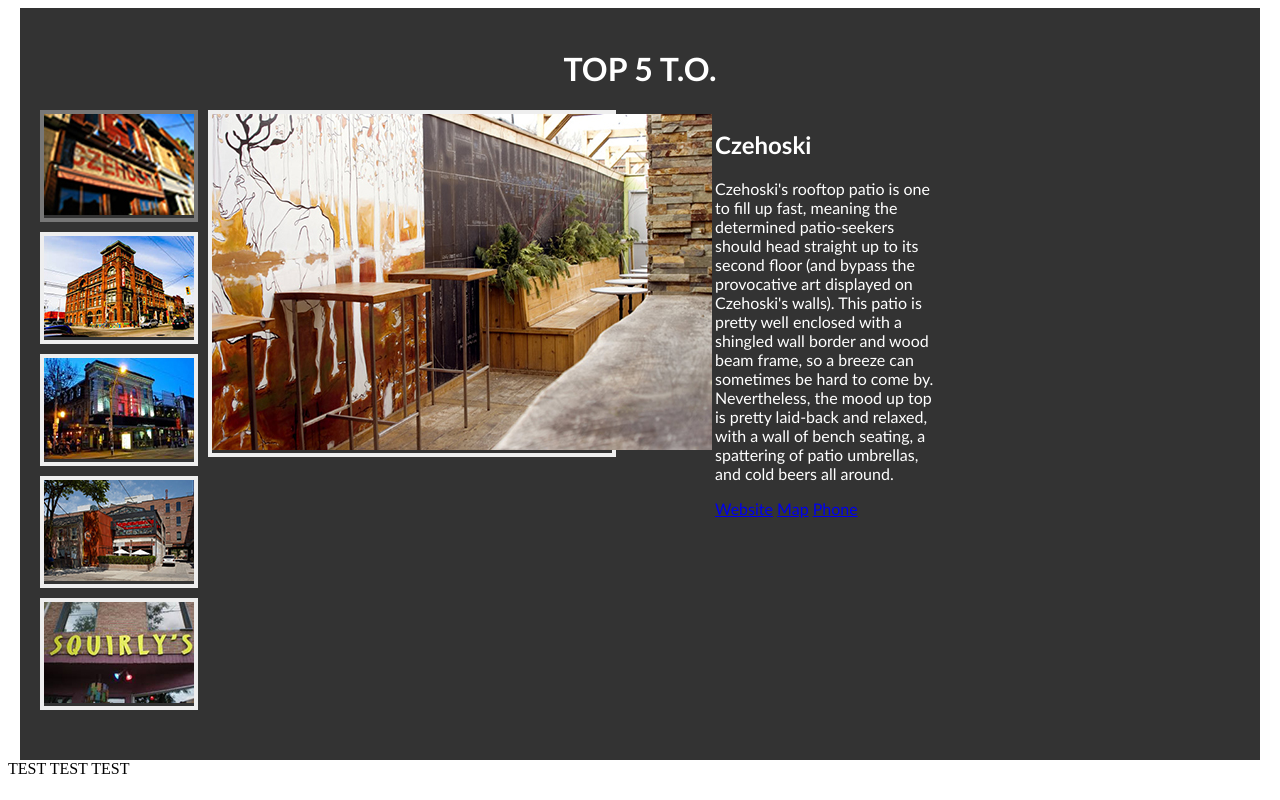
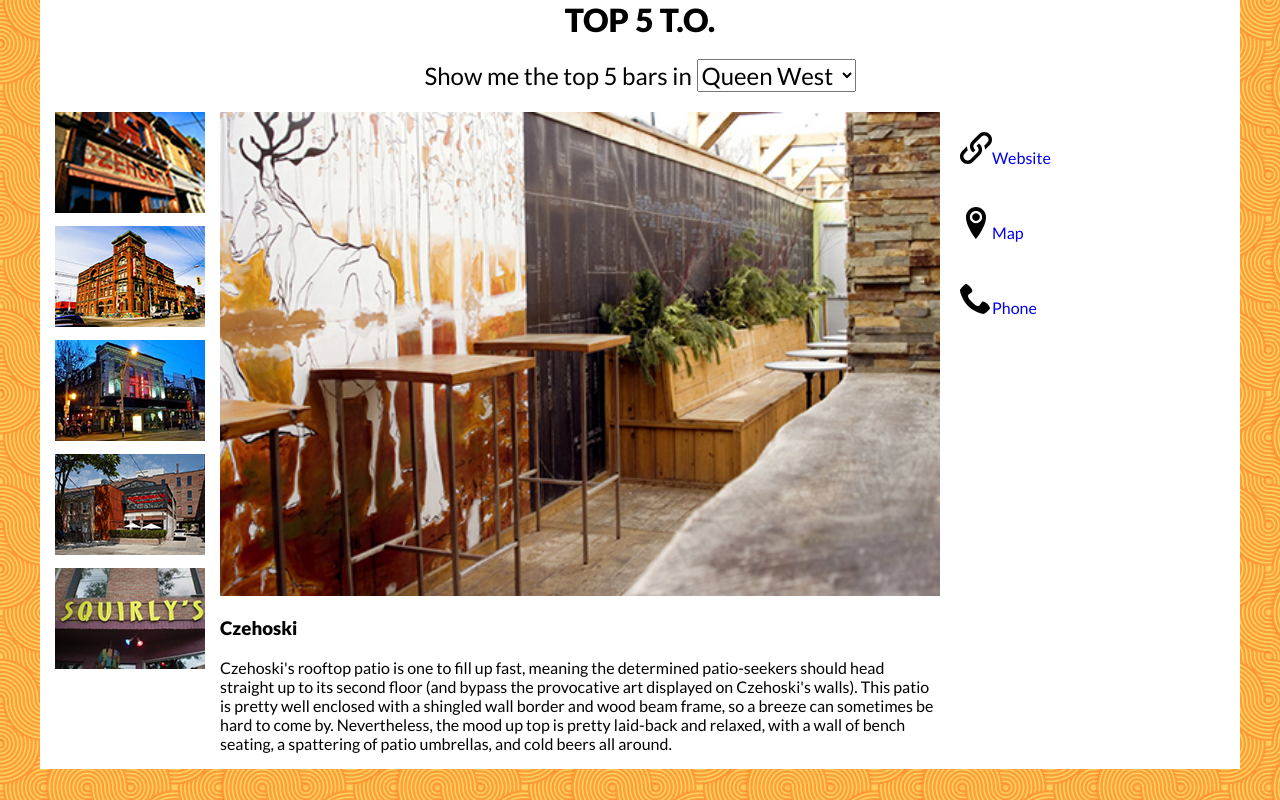
Before and after one commit to ChristinaTing/jQuery-slideshow, a website: page index.html in a window 1280 px wide. Drawn offline with nearby package versions, Linux system fonts and the light colour scheme.

Commit message:
added styling

```diff
--- a/index.html
+++ b/index.html
@@ -3,11 +3,20 @@
 <head>
   <title>jQuery Gallery</title>
   <link rel="stylesheet" type="text/css" href="stylesheet.css">
+  <link href='http://fonts.googleapis.com/css?family=Lato:300,400,900' rel='stylesheet' type='text/css'>
 </head>
 <body>
   <div class="container clearfix">
 
     <h1>Top 5 T.O.</h1>
+    <h2>Show me the top 5 bars in
+      <select>
+        <option value="1">Queen West</option>
+        <option value="2">The Junction</option>
+        <option value="3">Parkdale</option>
+        <option value="4">Roncesvalles</option>
+      </select>
+    </h2>
 
     <div class="gallery">
       <div class="previews">
@@ -24,14 +33,26 @@
       </div><!--end of full div-->
 
       <div class="description">
-        <h2>Czehoski</h2>
+        <h3>Czehoski</h3>
         <p>Czehoski's rooftop patio is one to fill up fast, meaning the determined patio-seekers should head straight up to its second floor (and bypass the provocative art displayed on Czehoski's walls). This patio is pretty well enclosed with a shingled wall border and wood beam frame, so a breeze can sometimes be hard to come by. Nevertheless, the mood up top is pretty laid-back and relaxed, with a wall of bench seating, a spattering of patio umbrellas, and cold beers all around.</p>
-        <a href="#">Website</a>
-        <a href="#">Map</a>
-        <a href="#">Phone</a>
-    </div><!--end of description div-->
+      </div><!--end of description div-->
     </div><!--end of gallery div-->
 
+    <div class="sidebar">
+       <div class="links">
+        <a href="#"><?xml version="1.0" encoding="utf-8"?><!-- Generated by IcoMoon.io -->
+        <!DOCTYPE svg PUBLIC "-//W3C//DTD SVG 1.1//EN" "http://www.w3.org/Graphics/SVG/1.1/DTD/svg11.dtd"><svg version="1.1" xmlns="http://www.w3.org/2000/svg" xmlns:xlink="http://www.w3.org/1999/xlink" width="32" height="32" viewBox="0 0 32 32"><g id="icomoon-ignore">
+        <line stroke-width="1" x1="" y1="" x2="" y2="" stroke="#449FDB" opacity=""></line></g>
+        <path d="M29.794 2.333l-0.126-0.126c-2.942-2.942-7.756-2.942-10.698 0l-6.816 6.817c-2.942 2.942-2.942 7.756 0 10.697l0.126 0.126c0.245 0.245 0.505 0.466 0.773 0.671l2.495-2.495c-0.291-0.172-0.566-0.377-0.816-0.627l-0.126-0.126c-1.597-1.597-1.597-4.196 0-5.793l6.816-6.816c1.597-1.597 4.196-1.597 5.793 0l0.126 0.126c1.597 1.597 1.597 4.197 0 5.793l-3.084 3.084c0.535 1.322 0.789 2.731 0.767 4.137l4.769-4.769c2.942-2.942 2.942-7.756-0-10.697zM19.72 12.154c-0.245-0.245-0.505-0.466-0.773-0.67l-2.495 2.495c0.291 0.172 0.566 0.377 0.816 0.627l0.126 0.126c1.597 1.597 1.597 4.196 0 5.793l-6.817 6.817c-1.597 1.597-4.196 1.597-5.793 0l-0.126-0.126c-1.597-1.598-1.597-4.196 0-5.793l3.084-3.084c-0.535-1.322-0.789-2.731-0.767-4.137l-4.769 4.769c-2.942 2.942-2.942 7.756 0 10.698l0.126 0.126c2.942 2.942 7.756 2.942 10.698 0l6.816-6.816c2.942-2.942 2.942-7.756 0-10.698l-0.126-0.126z"></path>
+        </svg>Website</a>
+        <a href="#"><?xml version="1.0" encoding="utf-8"?>
+        <!-- Generated by IcoMoon.io -->
+        <!DOCTYPE svg PUBLIC "-//W3C//DTD SVG 1.1//EN" "http://www.w3.org/Graphics/SVG/1.1/DTD/svg11.dtd">
+        <svg version="1.1" xmlns="http://www.w3.org/2000/svg" xmlns:xlink="http://www.w3.org/1999/xlink" width="32" height="32" viewBox="0 0 32 32"><g id="icomoon-ignore"><line stroke-width="1" x1="" y1="" x2="" y2="" stroke="#449FDB" opacity=""></line></g><path d="M16 0c-5.523 0-10 4.477-10 10 0 10 10 22 10 22s10-12 10-22c0-5.523-4.477-10-10-10zM16 16.125c-3.383 0-6.125-2.742-6.125-6.125s2.742-6.125 6.125-6.125 6.125 2.742 6.125 6.125-2.742 6.125-6.125 6.125zM12.125 10c0-2.14 1.735-3.875 3.875-3.875s3.875 1.735 3.875 3.875c0 2.14-1.735 3.875-3.875 3.875s-3.875-1.735-3.875-3.875z"></path></svg>Map</a>
+        <a href="#"><?xml version="1.0" encoding="utf-8"?><!-- Generated by IcoMoon.io -->
+        <!DOCTYPE svg PUBLIC "-//W3C//DTD SVG 1.1//EN" "http://www.w3.org/Graphics/SVG/1.1/DTD/svg11.dtd"><svg version="1.1" xmlns="http://www.w3.org/2000/svg" xmlns:xlink="http://www.w3.org/1999/xlink" width="32" height="32" viewBox="0 0 32 32"><g id="icomoon-ignore"><line stroke-width="1" x1="" y1="" x2="" y2="" stroke="#449FDB" opacity=""></line></g><path d="M22 20c-2 2-2 4-4 4s-4-2-6-4-4-4-4-6 2-2 4-4-4-8-6-8-6 6-6 6c0 4 4.109 12.109 8 16s12 8 16 8c0 0 6-4 6-6s-6-8-8-6z"></path></svg>Phone</a>
+       </div>
+    </div>
 
 
   </div><!--end of container div-->
@@ -51,5 +72,3 @@
   </script>
 </body>
 </html>
-
-TEST TEST TEST
--- /dev/null
+++ b/stylesheet.scss
@@ -0,0 +1,71 @@
+article,aside,details,figcaption,figure,footer,header,hgroup,nav,section,summary{display:block;}audio,canvas,video{display:inline-block;}audio:not([controls]){display:none;height:0;}[hidden]{display:none;}html{font-family:sans-serif;-webkit-text-size-adjust:100%;-ms-text-size-adjust:100%;}a:focus{outline:thin dotted;}a:active,a:hover{outline:0;}h1{font-size:2em;}abbr[title]{border-bottom:1px dotted;}b,strong{font-weight:700;}dfn{font-style:italic;}mark{background:#ff0;color:#000;}code,kbd,pre,samp{font-family:monospace, serif;font-size:1em;}pre{white-space:pre-wrap;word-wrap:break-word;}q{quotes:\201C \201D \2018 \2019;}small{font-size:80%;}sub,sup{font-size:75%;line-height:0;position:relative;vertical-align:baseline;}sup{top:-.5em;}sub{bottom:-.25em;}img{border:0;}svg:not(:root){overflow:hidden;}fieldset{border:1px solid silver;margin:0 2px;padding:.35em .625em .75em;}button,input,select,textarea{font-family:inherit;font-size:100%;margin:0;}button,input{line-height:normal;}button,html input[type=button],/* 1 */
+input[type=reset],input[type=submit]{-webkit-appearance:button;cursor:pointer;}button[disabled],input[disabled]{cursor:default;}input[type=checkbox],input[type=radio]{box-sizing:border-box;padding:0;}input[type=search]{-webkit-appearance:textfield;-moz-box-sizing:content-box;-webkit-box-sizing:content-box;box-sizing:content-box;}input[type=search]::-webkit-search-cancel-button,input[type=search]::-webkit-search-decoration{-webkit-appearance:none;}textarea{overflow:auto;vertical-align:top;}table{border-collapse:collapse;border-spacing:0;}body,figure{margin:0;}legend,button::-moz-focus-inner,input::-moz-focus-inner{border:0;padding:0;}
+
+*, *:before, *:after {
+  -moz-box-sizing: border-box; -webkit-box-sizing: border-box; box-sizing: border-box;
+ }
+
+ .clearfix:after {
+    content: " ";
+    visibility: hidden;
+    display: block;
+    height: 0;
+    clear: both;
+ }
+
+ body {
+ 	font-family: 'Lato', sans-serif;
+ 	background-image: url('images/wild-sea.png');
+ }
+
+ h1 {
+ 	text-align: center;
+ 	text-transform: uppercase;
+ 	font-weight: 900;
+ 	margin: 0;
+ 	padding: 0;
+ }
+
+ h2 {
+ 	text-align: center;
+ 	font-weight: 400;
+ }
+
+ .container {
+ 	background-color: #FFF;
+ 	max-width: 1200px;
+ 	margin: 0 auto;
+ }
+
+ .gallery {
+ 	float: left;
+ 	width: 75%;
+ 	.previews {
+ 		float: left;
+ 		width: 20%;
+ 		a {
+ 			display: inline-block;
+ 			margin: 0px 10px 10px 15px;
+ 		}
+    }
+
+    .full img {
+    	width: 80%;
+
+    }
+    .description{
+    	float: right;
+    	width: 80%;
+    }
+
+ }
+
+ .sidebar {
+ 	width: 25%;
+ 	float: left;
+ 	a {
+ 		display: block;
+ 		padding: 20px;
+ 		text-decoration: none;
+ 	}
+ }
```
Also changed, not shown: images/shattered-island.gif (added), images/wild-sea.png (added), stylesheet.css.
